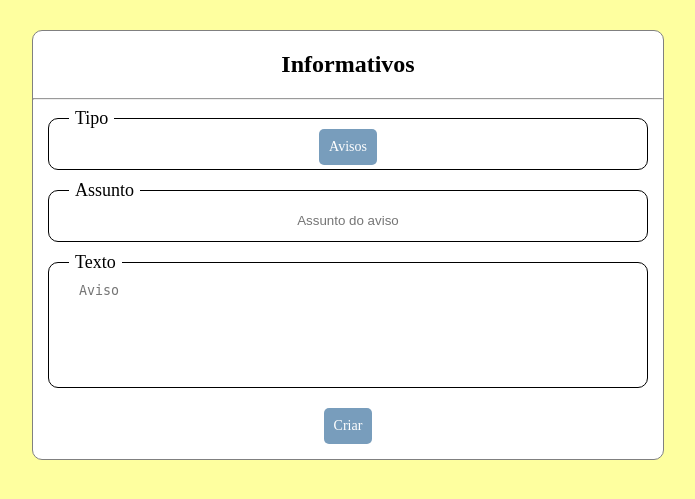
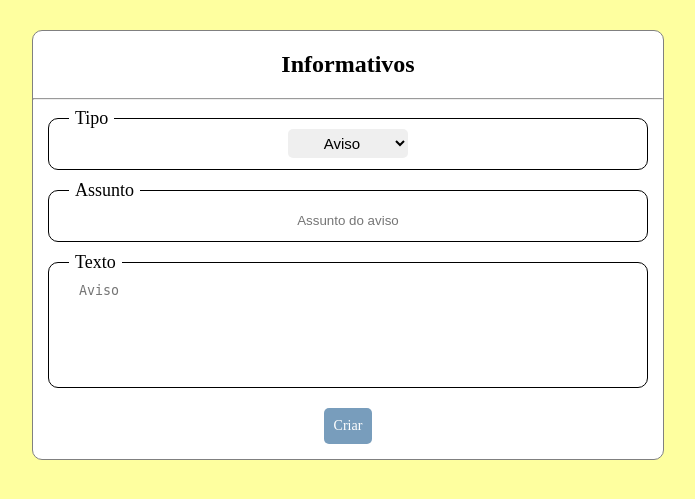
Before and after one commit to BrennoGithub/portalavisos, a Flask app: page /usuario/form_avisos in a window 1280 px wide. Shown: the part 102-601 px from the top of the page, without its empty margins (292-987 px from the left). Run offline with Flask 3, Linux system fonts and the light colour scheme.

Commit message:
Criação de roteamento de forms de informativos

```diff
--- a/app.py
+++ b/app.py
@@ -34,10 +34,10 @@ def valida_login():
             return render_template('tela_lideres.html', aviso = exibi_avisos, avaliacao = exibi_avaliacoes, material = exibi_material, evento = exibi_evento)
 
         elif login[1] == 'aluno':
-            exibi_avisos = exibiAviso('aviso', lista_turmas)
-            exibi_avaliacoes = exibiAviso('avaliacao', lista_turmas)
-            exibi_material = exibiAviso('material', lista_turmas)
-            exibi_evento = exibiAviso('evento', lista_turmas)
+            exibi_avisos = exibiAviso('aviso', lista_informativos)
+            exibi_avaliacoes = exibiAviso('avaliacao', lista_informativos)
+            exibi_material = exibiAviso('material', lista_informativos)
+            exibi_evento = exibiAviso('evento', lista_informativos)
             return render_template('tela_comun.html', aviso = exibi_avisos, avaliacao = exibi_avaliacoes, material = exibi_material, evento = exibi_evento)
 
         elif login == 'invalido':
@@ -58,12 +58,12 @@ def cria_aviso():
         data_atual = returnData()
         hora_atual = returnHora()
 
-        criaAviso(lista_id_informativos, lista_turmas, data_atual, hora_atual, tipo_aviso, assunto, texto)
+        criaAviso(lista_id_informativos, lista_informativos, data_atual, hora_atual, tipo_aviso, assunto, texto)
 
-        exibi_avisos = exibiAviso('aviso', lista_turmas)
-        exibi_avaliacoes = exibiAviso('avaliacao', lista_turmas)
-        exibi_material = exibiAviso('material', lista_turmas)
-        exibi_evento = exibiAviso('evento', lista_turmas)
+        exibi_avisos = exibiAviso('aviso', lista_informativos)
+        exibi_avaliacoes = exibiAviso('avaliacao', lista_informativos)
+        exibi_material = exibiAviso('material', lista_informativos)
+        exibi_evento = exibiAviso('evento', lista_informativos)
 
         return render_template('tela_lideres.html', aviso = exibi_avisos, avaliacao = exibi_avaliacoes, material = exibi_material, evento = exibi_evento)
     return redirect(url_for('/usuario/form_avisos'))
--- a/static/css/estilo_barraLateral.css
+++ b/static/css/estilo_barraLateral.css
@@ -59,13 +59,8 @@
 
 /*Estilo do botão de opções*/
 .conteudoOpcoes{
-    display: none;
-    background-color: lightgray;
-    border: none;
-    border-radius: 5px;
-    padding: 10px;
-    margin-left: 20px;
-    margin-right: 20px;
+   font-size: 15px;
+   border: none;
 }
 
 /*Estilo dos icones usados na aplicação*/
--- /dev/null
+++ b/static/js/form_informativos.js
@@ -0,0 +1,62 @@
+const form_aviso = `
+<fieldset class="area_campo_form">
+    <legend><label for="assunto_aviso">Assunto</label></legend>
+    <input type="text" placeholder="Assunto do aviso" id="assunto_aviso" name="assunto_aviso" class="campo_form">
+</fieldset>
+
+<fieldset class="texto_campo_form">
+    <legend><label for="texto">Texto</label></legend>
+    <textarea placeholder="Aviso" id="texto" name="texto" class="campo_form"></textarea>
+</fieldset>
+
+<button type="submit" id="criaAviso" class="botao_campo_form">Criar</button>`;
+
+const form_avaliacao = `
+<fieldset class="area_campo_form">
+    <legend><label for="materia">Materia</label></legend>
+    <input type="text" name="materia" id="materia" placeholder="Materia da avaliação">
+</fieldset>
+
+<fieldset class="area_campo_form">
+    <legend><label for="assunto">Assunto</label></legend>
+    <input type="text" name="assunto" id="assunto" placeholder="Assunto da avaliação">
+</fieldset>
+
+<div style="display: flex;">
+    <fieldset class="area_campo_form">
+        <legend><label for="data">Data</label></legend>
+        <input type="date" name="data" id="data">
+    </fieldset>
+
+    <fieldset class="area_campo_form">
+        <legend><label for="hora">Hora</label></legend>
+        <input type="time" name="hora" id="hora">
+    </fieldset>
+</div>
+
+<fieldset class="texto_campo_form">
+    <legend><label for="descricao">Descrição</label></legend>
+    <textarea placeholder="Descrição da avaliação" id="descricao" name="descricao" class="campo_form"></textarea>
+</fieldset>
+
+<button type="submit" id="criaAviso" class="botao_campo_form">Criar</button>`;
+
+const form_evento = ``;
+
+const form_material = ``;
+
+document.getElementById("form_informativo").innerHTML = form_aviso;
+
+document.getElementById("tipo_aviso").addEventListener('change', function(){
+    const tipoInformativo = document.getElementById("tipo_aviso").value;
+
+    switch(tipoInformativo){
+        case 'aviso':
+            document.getElementById("form_informativo").innerHTML = form_aviso;
+            break;
+
+        case 'avaliacao':
+            document.getElementById("form_informativo").innerHTML = form_avaliacao;
+            break;
+    }
+});
--- a/templates/form_avisos.html
+++ b/templates/form_avisos.html
@@ -34,45 +34,26 @@
           <h1>Portal Avisos de INFO V  - Tela lideres</h1>
       </header>
 
-
-      <article class="area">
-            <form class="formAviso" method="POST" action="/submit_aviso">
-                <h1>Informativos</h1>
+      <article class="area formAviso">
+            <h1>Informativos</h1>
                 <hr>
-
+            <form class="" method="POST" action="/submit_aviso">
                 <fieldset class="area_campo_form">
                     <legend><label for="tipo_aviso">Tipo</label></legend>
-
-                    <button id="botaoOpcoes" name="tipo_aviso">Avisos</button>
-
-                    <div id="conteudoOpcoes" class="conteudoOpcoes">
-                        <a href="#">Avisos</a>
-                        <a href="#">Avaliações</a>
-                        <a href="#">Eventos</a>
-                        <a href="#">Material Didatico</a>
-                    </div>
-                <!--<select id="tipo_aviso" name="tipo_aviso" class="campo_form">
-                            <option value="aviso">Aviso</option>
-                            <option value="material">Material Didatico</option>
-                            <option value="avaliacao">Avaliação</option>
-                    </select>-->
+                    <select id="tipo_aviso" name="tipo_aviso" class="campo_form conteudoOpcoes">
+                        <option value="aviso">Aviso</option>
+                        <option value="avaliacao">Avaliação</option>
+                        <option value="evento">Evento</option>
+                        <option value="material">Material Didatico</option>
+                    </select>
                 </fieldset>
 
-                <fieldset class="area_campo_form">
-                    <legend><label for="assunto_aviso">Assunto</label></legend>
-                    <input type="text" placeholder="Assunto do aviso" id="assunto_aviso" name="assunto_aviso" class="campo_form">
-                </fieldset>
-
-                <fieldset class="texto_campo_form">
-                    <legend><label for="texto">Texto</label></legend>
-                    <textarea placeholder="Aviso" id="texto" name="texto" class="campo_form"></textarea>
-                </fieldset>
-
-                <button type="submit" id="criaAviso" class="botao_campo_form">Criar</button>
+                <div id="form_informativo"></div></div>
             </form>
       </article>
 
     <script src="{{url_for('static', filename='js/barra_lateral.js')}}"></script>
     <script src="{{ url_for('static', filename='js/exibicao_avisos.js') }}"></script>
+    <script src="{{ url_for('static', filename='js/form_informativos.js') }}"></script>
 </body>
 </html>
```
Also changed, not shown: dados/funcoes_avisos.py (+9 -1 lines).
